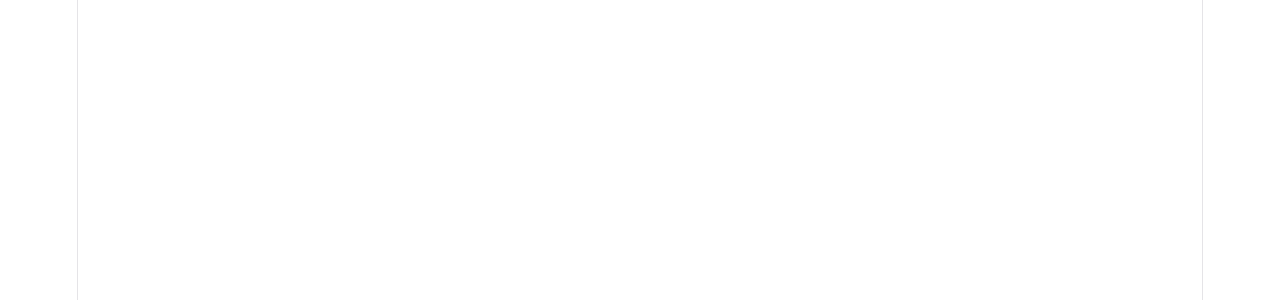
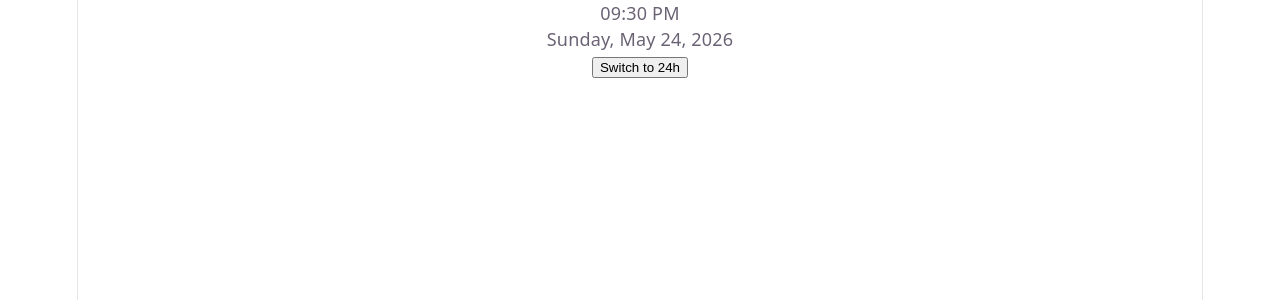
Before and after one commit to matthewdn012/DailyScreenWidget, a React (Vite) app: page / in a window 1280 px wide. Shown: the top 300 px of the page. Built offline with nearby package versions, Linux system fonts and the light colour scheme.

Commit message:
implemented basic, unstyled clock widget, gitignore for env file

```diff
--- a/src/widgets/ClockWidget.tsx
+++ b/src/widgets/ClockWidget.tsx
@@ -1,6 +1,37 @@
 import { useState, useEffect } from "react"
+
+function addLeadingZero(n: number): string {
+	return String(n).padStart(2, "0");
+}
 
 export default function ClockWidget() {
 	const [now, setNow] = useState(new Date());
-	return null;
+	const [use24Hour, setUse24Hour] = useState(false);
+
+
+	useEffect(() => {
+		const id = setInterval(() => setNow(new Date()), 1000);
+		return () => clearInterval(id);
+	}, []);
+
+	const hours		= now.getHours();
+	const ampm		= hours >= 12 ? "PM" : "AM";
+	const h			= hours % 12 || 12;
+	const time		= use24Hour
+		? `${addLeadingZero(hours)}:${addLeadingZero(now.getMinutes())}`
+		: `${addLeadingZero(h)}:${addLeadingZero(now.getMinutes())} ${ampm}`;
+
+	const days		= ["Sunday","Monday","Tuesday","Wednesday","Thursday","Friday","Saturday"];
+	const months	= ["January","February","March","April","May","June","July","August","September","October","November","December"];
+	const dateStr	= `${days[now.getDay()]}, ${months[now.getMonth()]} ${now.getDate()}, ${now.getFullYear()}`;
+
+	return (
+		<div>
+			<p>{time}</p>
+			<p>{dateStr}</p>
+			<button onClick={() => setUse24Hour(!use24Hour)}>
+				{use24Hour ? "Switch to 12h" : "Switch to 24h"}
+			</button>
+		</div>
+	);
 }
```
Also changed, not shown: 1 other file (tests, documents, lock files or other folders).
